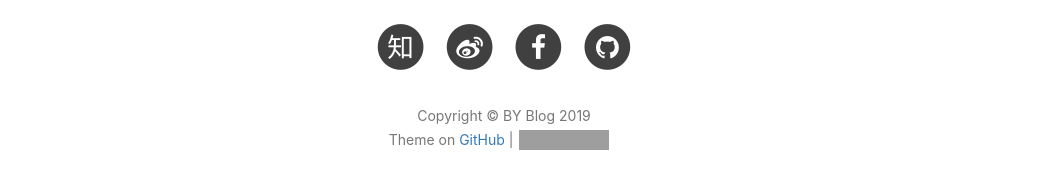
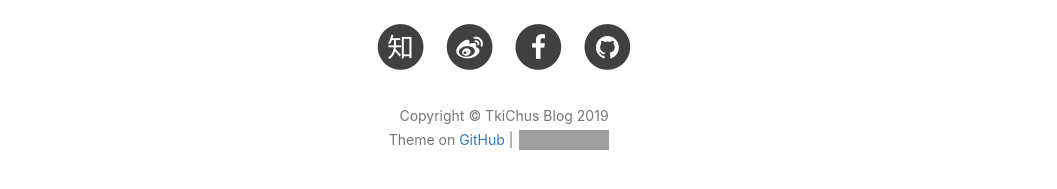
Before and after one commit to DreamMemory001/DreamMemory001.github.io, a Jekyll site: the page built from index.html, in a window 1280 px wide and 900 px high, scrolled down 686 px. Shown: the part 656-845 px from the top of the window, without its empty margins (136-1193 px from the left). Built offline with Jekyll 4.4.1, drawn with Linux system fonts in a browser that asks for light colours; nearby versions of some CDN libraries; the list of posts is cut into pages by our own code; comment, search, counter and statistics services are not loaded; some of the changed text lies outside the part shown; grey boxes are pictures that could not be loaded.

Commit message:
Update _config.yml

```diff
--- a/_config.yml
+++ b/_config.yml
@@ -1,5 +1,5 @@
 # Site settings
-title: BY Blog
+title: TkiChus Blog
 SEOTitle: TkiChus | DreamMemory001 Blog
 header-img: img/touxiang.jpg
 email: dreammemory001@outlook.com
```
